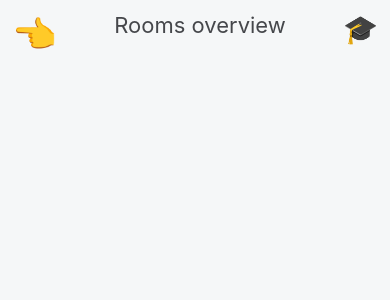
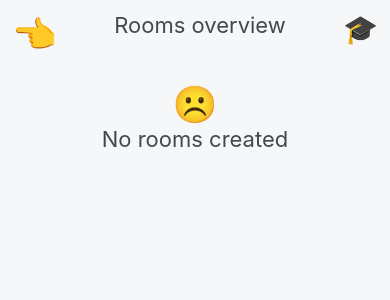
Before and after one commit to Cancuuu/classcore, a React Native app: screen /RoomsOverview in a window 390 px wide. Shown: the top 300 px of the page. Built offline with nearby package versions, Linux system fonts and the light colour scheme.

Commit message:
created empty list component and formatting

```diff
--- /dev/null
+++ b/src/components/EmptyList.tsx
@@ -0,0 +1,14 @@
+import { View, Text } from 'react-native'
+import React from 'react'
+import { Subtitle, Title } from './Text'
+
+const EmptyList = ({ listName }: { listName: string }) => {
+  return (
+    <View style={{ justifyContent: 'center', alignItems: 'center' }}>
+      <Title text={`☹️`} />
+      <Subtitle text={`No ${listName} created`} />
+    </View>
+  )
+}
+
+export default EmptyList
--- a/src/views/AddStudent.tsx
+++ b/src/views/AddStudent.tsx
@@ -38,7 +38,6 @@ const AddStudent = ({ navigation, route }: IAddStudentProps) => {
     if (isFormValid) {
       const roomsIds = selectedRooms.map((room) => room.id)
       console.log('roomsIds', roomsIds)
-
       Store_addStudentToRoom(formValues, roomsIds)
       resetForm()
     } else {
--- a/src/views/Room.tsx
+++ b/src/views/Room.tsx
@@ -6,6 +6,8 @@ import RoomCard from '../components/RoomCard'
 import { lightShadow } from '../constants/theme'
 import { useNavigation } from '@react-navigation/native'
 import { AGE, LAST_NAME, NAME, TIMESTAMP_CREATION } from '../constants'
+import { TRoom } from '../types'
+import EmptyList from '../components/EmptyList'
 
 interface IRoomProps {
   navigation: any
@@ -21,21 +23,24 @@ const Room = ({ route }: IRoomProps) => {
         style={{
           paddingHorizontal: 8
         }}
-        ListHeaderComponent={
-          <>
-            <RoomCard room={room} />
-            <RoomsButtons />
-            <View style={{ marginTop: 24, marginBottom: 12 }}>
-              <Subtitle text="Students" />
-            </View>
-          </>
-        }
+        ListHeaderComponent={<Header room={room} />}
+        ListEmptyComponent={<EmptyList listName="students" />}
         data={room.students}
         renderItem={(item) => <StudentCard student={item.item} />}
       />
     </Layout>
   )
 }
+
+const Header = ({ room }: { room: TRoom }) => (
+  <>
+    <RoomCard room={room} />
+    <RoomsButtons />
+    <View style={{ marginTop: 24, marginBottom: 12 }}>
+      <Subtitle text="Students" />
+    </View>
+  </>
+)
 
 const StudentCard = ({ student }: any) => (
   <View
--- a/src/views/RoomsOverview.tsx
+++ b/src/views/RoomsOverview.tsx
@@ -6,6 +6,7 @@ import { LabelSM, Paragraph, Subtitle, TitleMD } from '../components/Text'
 import { lightShadow } from '../constants/theme'
 import { useNavigation } from '@react-navigation/native'
 import RoomCard from '../components/RoomCard'
+import EmptyList from '../components/EmptyList'
 
 interface IRoomOverviewProps {
   navigation: any
@@ -23,6 +24,7 @@ const RoomsOverview = ({ navigation }: IRoomOverviewProps) => {
           paddingHorizontal: 12
         }}
         data={useRooms}
+        ListEmptyComponent={<EmptyList listName="rooms" />}
         renderItem={(room) => (
           <Pressable
             onPress={() =>
```
